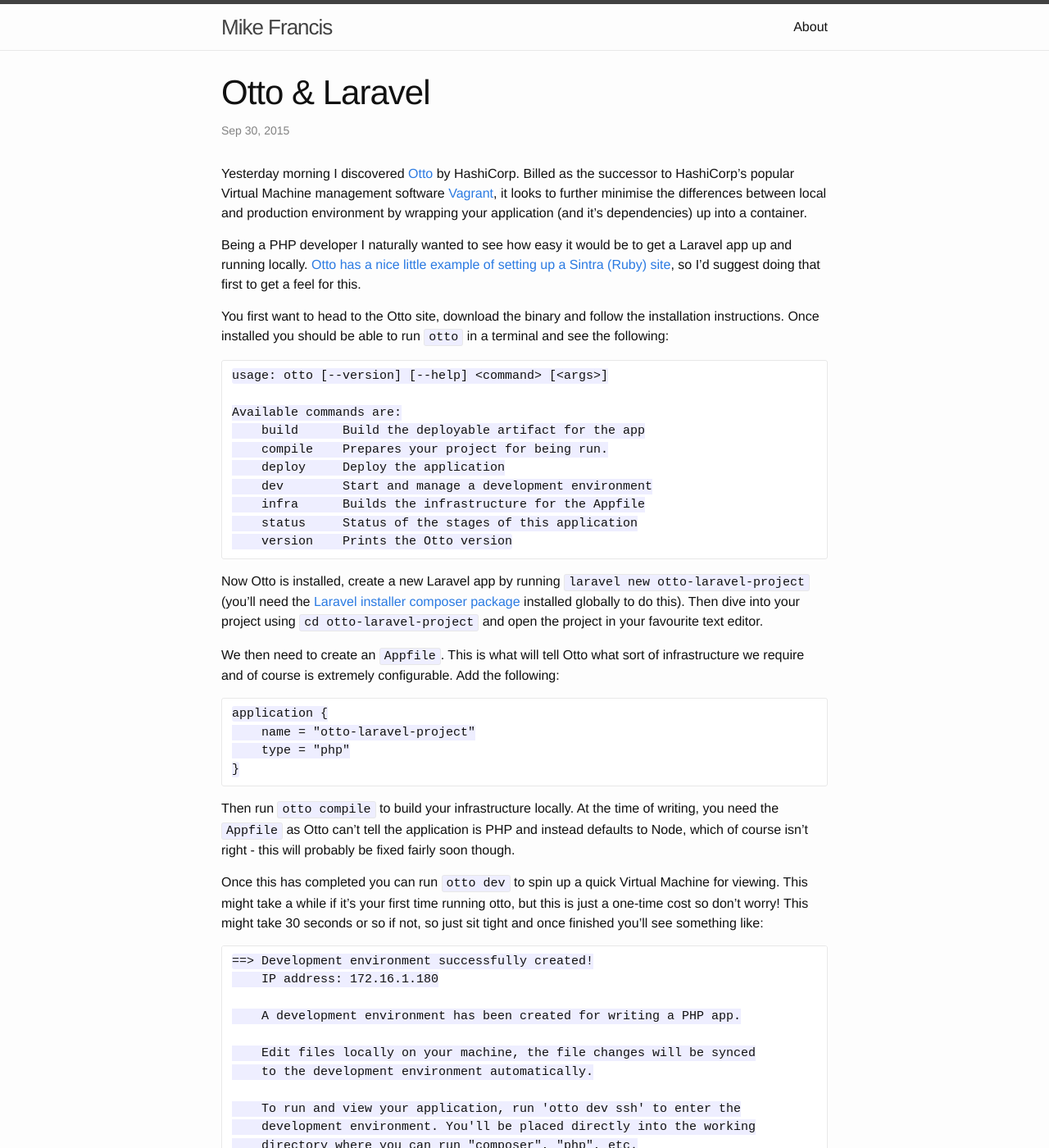
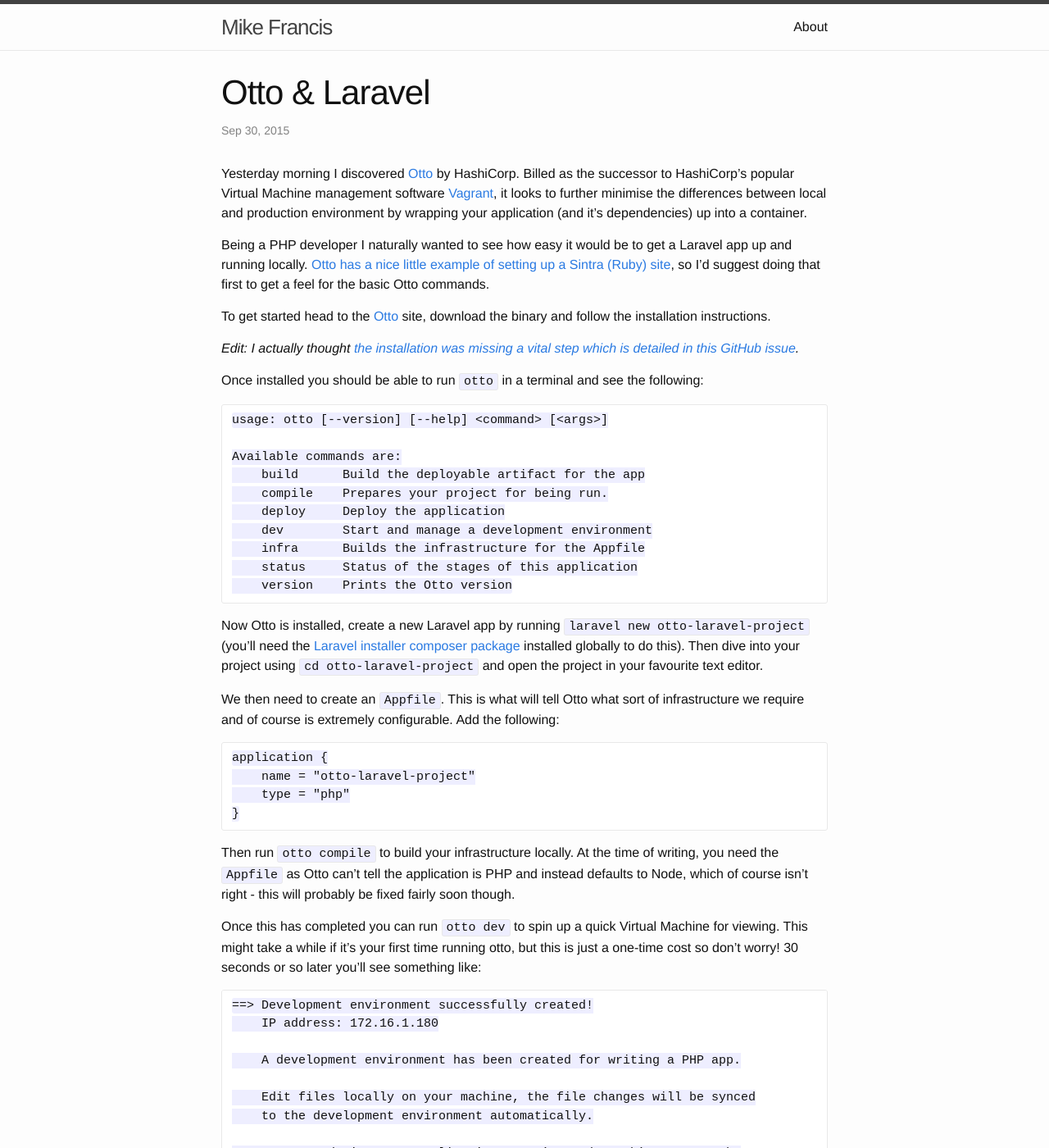
Before and after one commit to mikefrancis/mikefrancis.dev, a Jekyll site: the page built from _posts/2015-09-30-otto-laravel.markdown, in a window 1280 px wide and 1400 px high. Shown: the whole window at 82% size. Built offline with Jekyll 4.4.1, drawn with Linux system fonts in a browser that asks for light colours; some of the changed text lies outside the part shown.

Commit message:
Minor edits

```diff
--- a/_posts/2015-09-30-otto-laravel.markdown
+++ b/_posts/2015-09-30-otto-laravel.markdown
@@ -7,9 +7,13 @@
 
 Yesterday morning I discovered [Otto](https://ottoproject.io) by HashiCorp. Billed as the successor to HashiCorp's popular Virtual Machine management software [Vagrant](http://vagrantup.com), it looks to further minimise the differences between local and production environment by wrapping your application (and it's dependencies) up into a container.
 
-Being a PHP developer I naturally wanted to see how easy it would be to get a Laravel app up and running locally. [Otto has a nice little example of setting up a Sintra (Ruby) site](https://ottoproject.io/intro/getting-started/install.html), so I'd suggest doing that first to get a feel for this.
+Being a PHP developer I naturally wanted to see how easy it would be to get a Laravel app up and running locally. [Otto has a nice little example of setting up a Sintra (Ruby) site](https://ottoproject.io/intro/getting-started/install.html), so I'd suggest doing that first to get a feel for the basic Otto commands.
 
-You first want to head to the Otto site, download the binary and follow the installation instructions. Once installed you should be able to run `otto` in a terminal and see the following:
+To get started head to the [Otto](https://ottoproject.io) site, download the binary and follow the installation instructions.
+
+_Edit: I actually thought [the installation was missing a vital step which is detailed in this GitHub issue](https://github.com/hashicorp/otto/issues/94)._
+
+Once installed you should be able to run `otto` in a terminal and see the following:
 
     usage: otto [--version] [--help] <command> [<args>]
 
@@ -33,7 +37,7 @@
 
 Then run `otto compile` to build your infrastructure locally. At the time of writing, you need the `Appfile` as Otto can't tell the application is PHP and instead defaults to Node, which of course isn't right - this will probably be fixed fairly soon though.
 
-Once this has completed you can run `otto dev` to spin up a quick Virtual Machine for viewing. This might take a while if it's your first time running otto, but this is just a one-time cost so don't worry! This might take 30 seconds or so if not, so just sit tight and once finished you'll see something like:
+Once this has completed you can run `otto dev` to spin up a quick Virtual Machine for viewing. This might take a while if it's your first time running otto, but this is just a one-time cost so don't worry! 30 seconds or so later you'll see something like:
 
     ==> Development environment successfully created!
         IP address: 172.16.1.180
@@ -53,6 +57,6 @@
 
 You can now ssh into the VM by doing `otto dev ssh`, which will take you straight into your project root. From there you can either use `php -S 0.0.0.0:5000` to start a webserver or `php artisan serve --host=0.0.0.0 --port=5000` if you prefer using artisan. From here you can also run all your artisan/composer commands, or unit tests - anything that requires being inside the server.
 
-Now you should be able to head to `172.16.1.180:5000` and see the Laravel 5 welcome screen. If that isn't your IP address or you ever forget it, you can always run `otto dev address` to remind you. Neat huh?
+Now you should be able to head to `172.16.1.180:5000` and see the Laravel 5 welcome screen. If that isn't your IP address or you ever forget it, you can always run `otto dev address` to remind you. Neat, huh?
 
 I've really enjoyed playing around with Otto and while technologies such as Docker and Vagrant will always offer a more powerful solution, I think Otto is great if you're simply just wanting to get something off the ground quickly.
```
